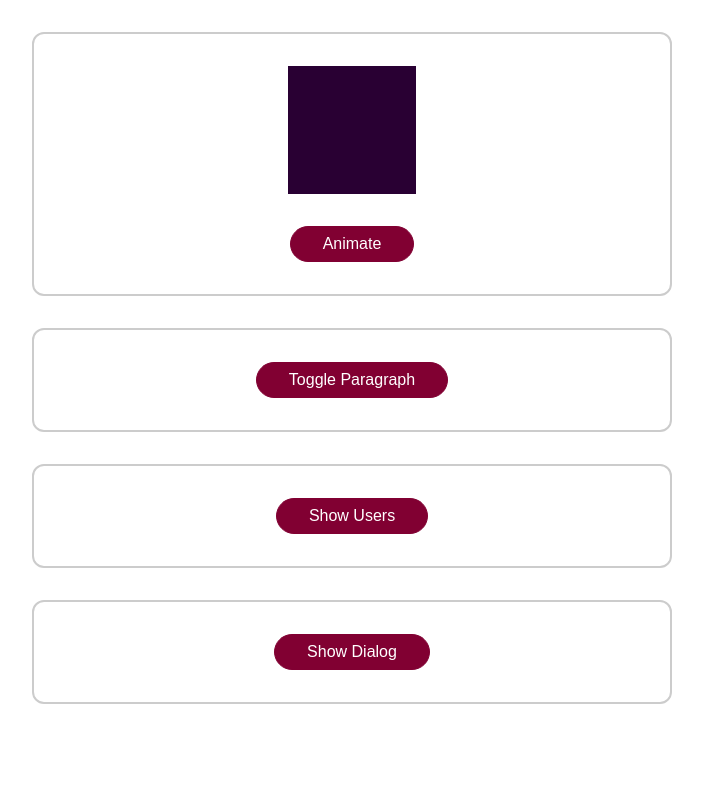
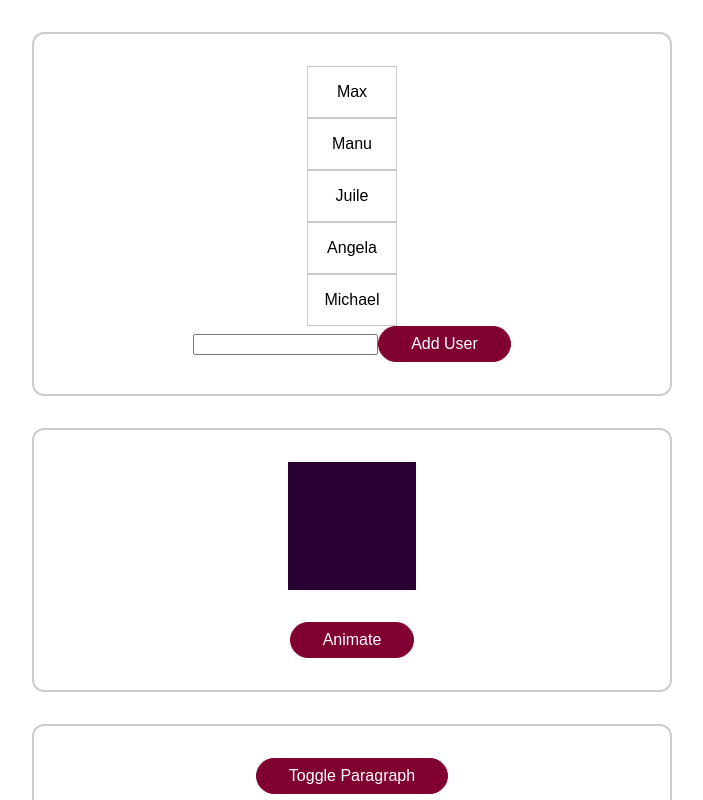
Before and after one commit to Newtepos/vue-animations-01-starting-setup, a Vue app: page / in a window 1280 px wide. Shown: the top 800 px of the page, without its empty margins (288-991 px from the left). Built offline with nearby package versions, Linux system fonts and the light colour scheme.

Commit message:
Add: UsersLIstData Cmp

```diff
--- a/src/App.vue
+++ b/src/App.vue
@@ -1,4 +1,5 @@
 <template>
+  <div class="container"><users-list-data></users-list-data></div>
   <div class="container">
     <div class="block" :class="{ animate: amimatedBlock }"></div>
     <button @click="AnimateBlock">Animate</button>
@@ -35,7 +36,12 @@
 </template>
 
 <script>
+import UsersListData from './components/UsersListData.vue';
+
 export default {
+  components: {
+    UsersListData,
+  },
   data() {
     return {
       dialogIsVisible: false,
--- /dev/null
+++ b/src/components/UsersListData.vue
@@ -0,0 +1,40 @@
+<template>
+  <ul>
+    <li v-for="user in users" :key="user" @click="removeUser(user)">{{ user }}</li>
+  </ul>
+  <div>
+    <input type="text" ref="userNameInput" />
+    <button @click="addUser">Add User</button>
+  </div>
+</template>
+
+<script>
+export default {
+  data() {
+    return {
+      users: ['Max', 'Manu', 'Juile', 'Angela', 'Michael'],
+    };
+  },
+  methods: {
+    addUser() {
+      this.users.unshift(this.$refs.userNameInput.value);
+    },
+    removeUser(user) {
+      this.users = this.users.filter(usr => usr != user);
+    }
+  }
+};
+</script>
+
+<style scoped>
+ul {
+  list-style: none;
+  margin: 0;
+  padding: 0;
+}
+li {
+  border: 1px solid #ccc;
+  padding: 1rem;
+  text-align: center;
+}
+</style>
```
